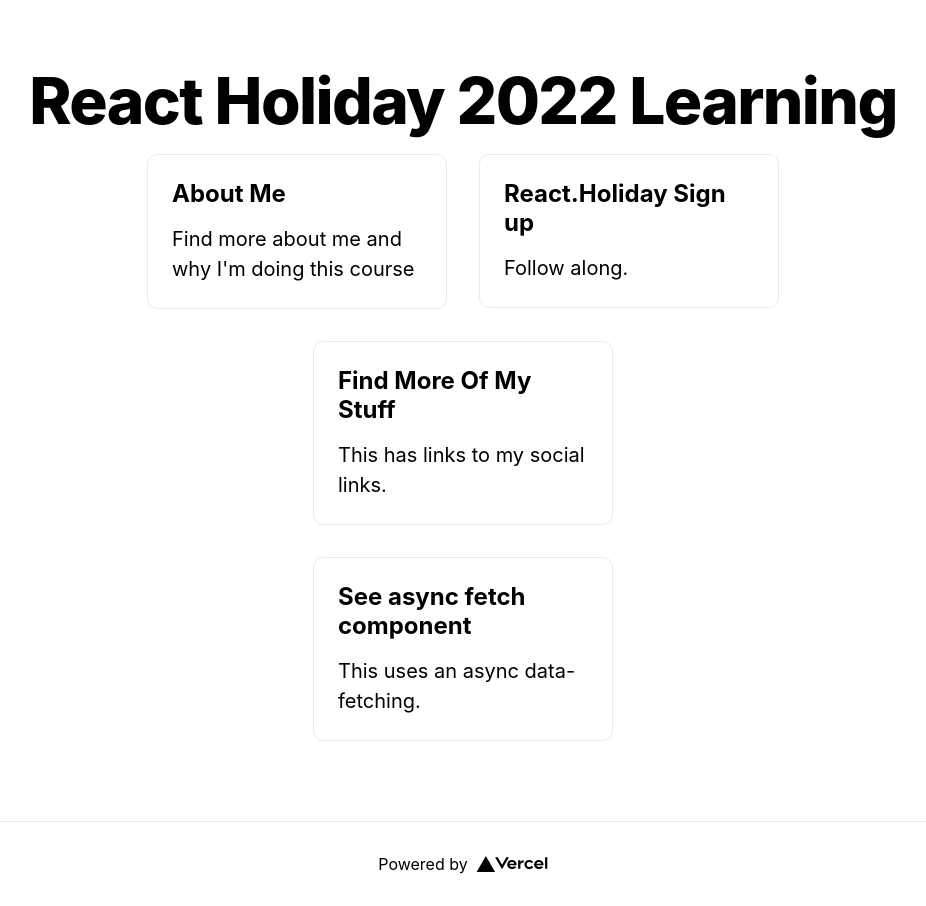
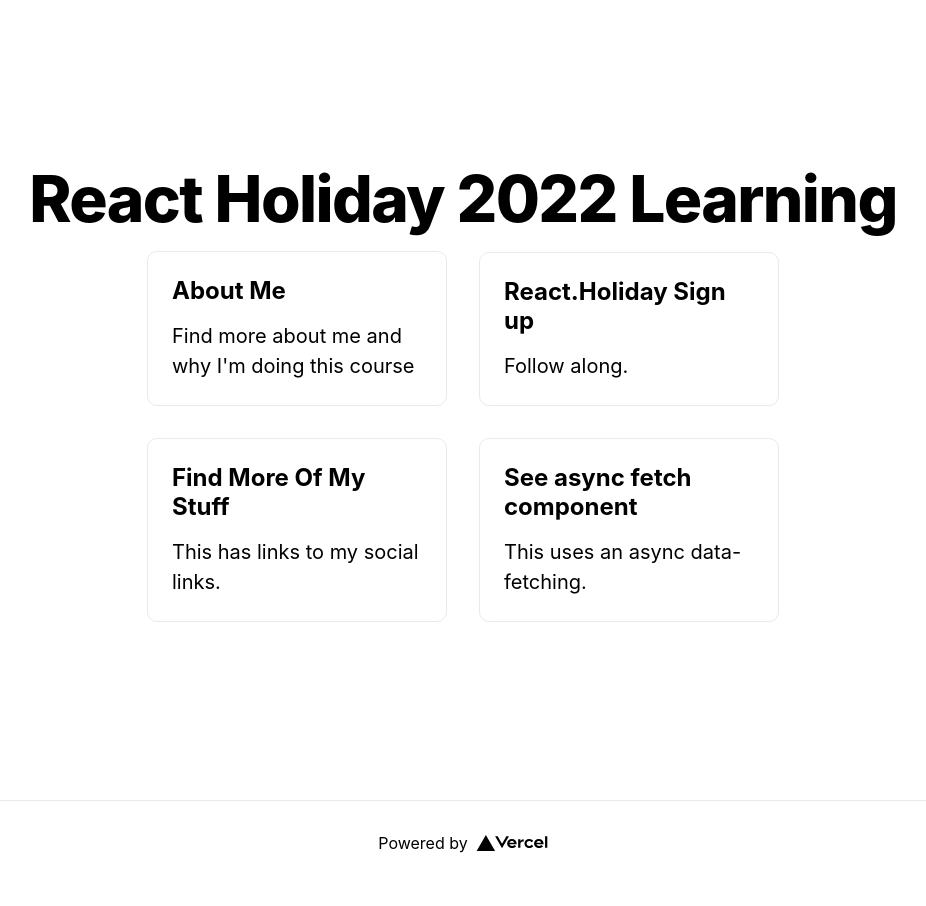
Before and after one commit to JackHowa/reactholiday22, a Next.js app: page / in a window 1280 px wide. Shown: the whole page, without its empty margins (177-1103 px from the left). After the commit the page ends 885 px from the top, so only its background shows below. Built offline with nearby package versions, Linux system fonts and the light colour scheme.

Commit message:
fix: Ensure grid looks alright

```diff
--- a/app/page.jsx
+++ b/app/page.jsx
@@ -29,8 +29,7 @@ export default function Home() {
             <h2>Find More Of My Stuff</h2>
             <p>This has links to my social links.</p>
           </a>
-        </div>
-        <div className={styles.grid}>
+
           <a href="/hello" className={styles.card}>
             <h2>See async fetch component</h2>
             <p>This uses an async data-fetching.</p>
```
